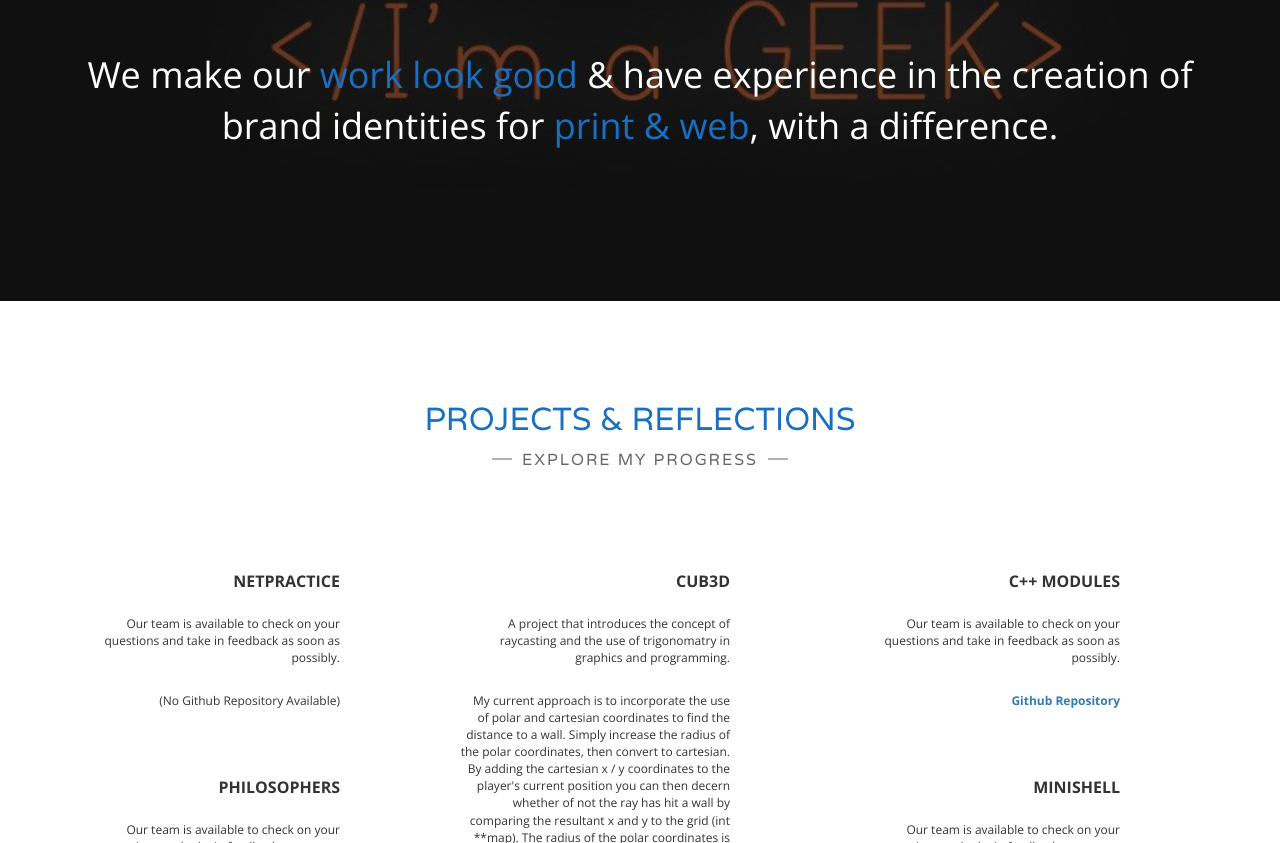
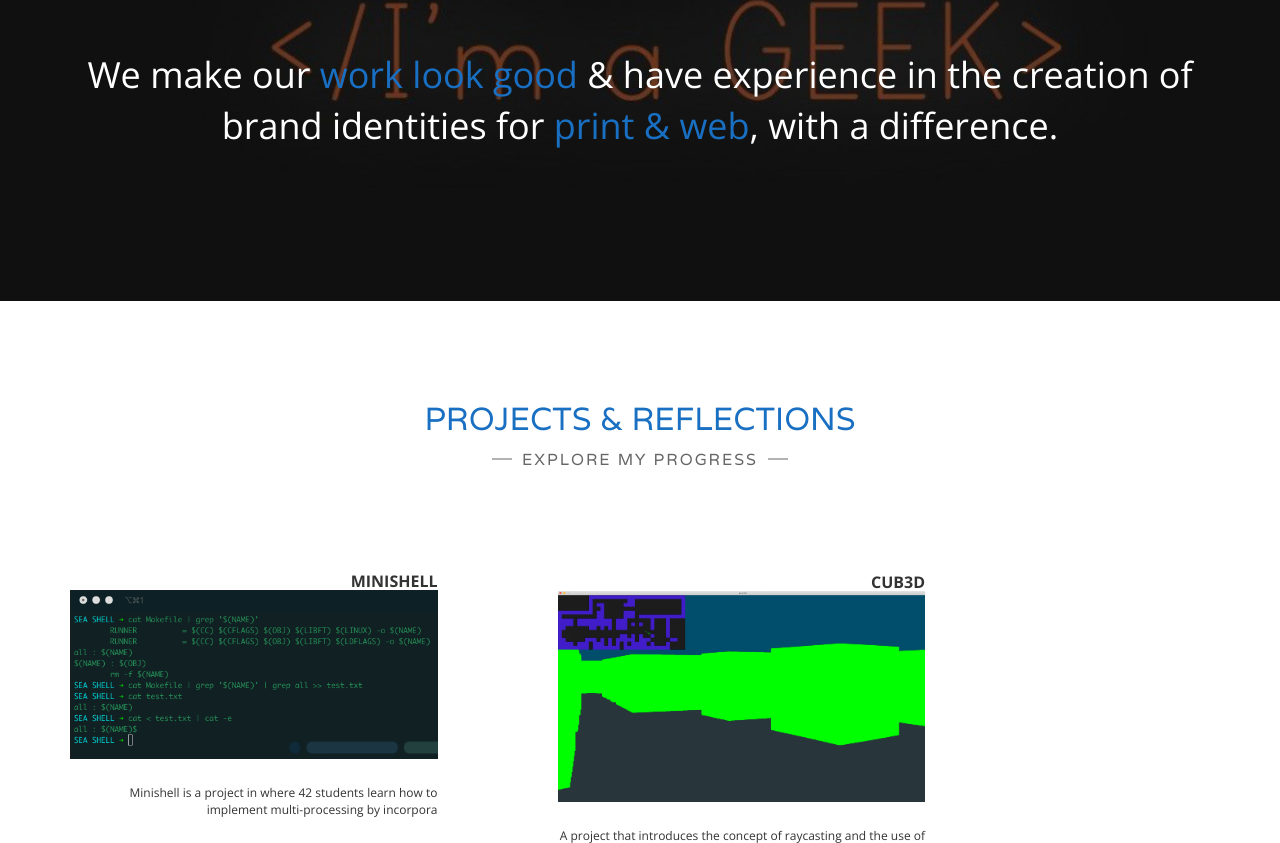
Before and after one commit to jsjohn1951/learningPortfolio, a plain HTML site: page index.html in a window 1280 px wide. Shown: the part 1957-2800 px from the top of the page. Drawn offline with nearby package versions, Linux system fonts and the light colour scheme.

Commit message:
working on populating the content sections

```diff
--- a/index.html
+++ b/index.html
@@ -187,27 +187,49 @@
 				<h2>Projects &amp reflections</h2>
 				<p class="section-subtitle"><span>Explore My Progress</span></p>
 				<div class="row">
-					<div class="col-sm-4">
+					<div class="col-sm-5">
 						<div class="main-service text-right">
-                            <h3>NetPractice</h3>
-                            <p>Our team is available to check on your questions and take in feedback as soon as possibly.</p>
-							<p>(No Github Repository Available)
+							<h3>Minishell</h3>
+							<img style="width:100%" src="assets/img/usefulimg/minishell.png" alt="">
+                            <p>
+								Minishell is a project in where 42 students learn how to implement multi-processing by incorpora
+							</p>
+							<p><a href="https://github.com/jsjohn1951/minishell"><b>Github Repository</b></a></p>
                         </div>
 						<div class="main-service text-right">
                             <h3>Philosophers</h3>
                             <p>Our team is available to check on your questions and take in feedback as soon as possibly.</p>
 							<p><a href="https://github.com/jsjohn1951/philo"><b>Github Repository</b></a></p>
                         </div>
+
 					</div>
-					<div class="col-sm-4">
+					<div class="col-sm-5"></div>
+					<div class="col-sm-5">
 						<div class="main-service text-right">
+
 							<h3>Cub3d</h3>
+							<img style="width:100%" src="assets/img/usefulimg/Screen Shot 2022-11-12 at 1.46.16 PM.png" alt="">
 							<p>A project that introduces the concept of raycasting and the use of trigonomatry in graphics and programming.</p>
-							<p>My current approach is to incorporate the use of polar and cartesian coordinates to find the distance to a wall.
-								Simply increase the radius of the polar coordinates, then convert to cartesian.
-								By adding the cartesian x / y coordinates to the player's current position you can then decern whether of not the ray has hit a wall
-								by comparing the resultant x and y to the grid (int **map).
-								The radius of the polar coordinates is the distance from the player to the wall.
+							<p>
+								To create a 3d gaming world from a 2d map, it's important to understand that the inverse of the distance
+								from the player to an object multiplied by a scaling factor (based on the size of the window) will give you the correct
+								height to render a segment of the object. In order for the whole object to be rendered, the distances at each segment
+								of the whole object have to be considered.
+							</p>
+							<p>
+								During the time of Wolfenstein 3D, a method called raycasting was used to determine the distances at each increment of the degree
+								field of view. At every increment of the degree variable, a ray is cast to find the distance before rendering each segment of the window.
+							</p>
+							<p>
+								My initial approach was to create a set of functions that will deal with the conversion of polar and cartesian coordinates. In doing so, I
+								can incorporate the use nested while loops and increment the angle and the radius of the polar coordinates. By converting to cartesian I can then
+								add the cartesian x and y to my player's x and y position. Comparing the result to the 2d map that was parsed, I can then determine whether the ray
+								has hit an object.
+							</p>
+							<p>
+								This project is still ongoing, and I've realized that perhaps my method wasn't the most efficient way of doing things. However, the program does run
+								without any problems. It's simply necessary for me to improve the efficiency of the raycasting algorithm. This project has taught me a lot in the implementation
+								of trigonometric functions and it's purpose in programming.
 							</p>
 							<p>(Currently Private) <a href="https://github.com/42nmadi/cub3d"><b>Github Repository</b></a></p>
 						</div>
@@ -217,7 +239,7 @@
 							<p><a href="https://github.com/jsjohn1951/philo"><b>Github Repository</b></a></p>
                         </div>
 						</div>
-					<div class="col-sm-4">
+					<!-- <div class="col-sm-5">
 						<div class="main-service text-right">
 							<h3>C++ Modules</h3>
                             <p>Our team is available to check on your questions and take in feedback as soon as possibly.</p>
@@ -228,7 +250,7 @@
                             <p>Our team is available to check on your questions and take in feedback as soon as possibly.</p>
 							<p><a href="https://github.com/jsjohn1951/minishell"><b>Github Repository</b></a></p>
                         </div>
-					</div>
+					</div> -->
 				</div>
 			</div>
 		</section>
@@ -313,12 +335,14 @@
         <!-- End Skills Section -->
 
 
+				</div>
+        </section>
+        <!-- End Skills Section -->
 
         <!-- Me section -->
         <section class="section-background section-me background-overlay text-center">
             <div class="container page-scroll">
                 <h2>Are You Impressed By My Work?</h2>
-                <p>Durabitur commodo ras non urna mauris mollis auctor proin laoreet</p>
                 <a href="#contact" class="btn">GET IN TOUCH</a>
             </div>
         </section><!-- /.section-me -->
```
Also changed, not shown: assets/img/usefulimg/Screen Shot 2022-11-12 at 1.46.16 PM.png (added), assets/img/usefulimg/minishell.png (added), 2 other files.
